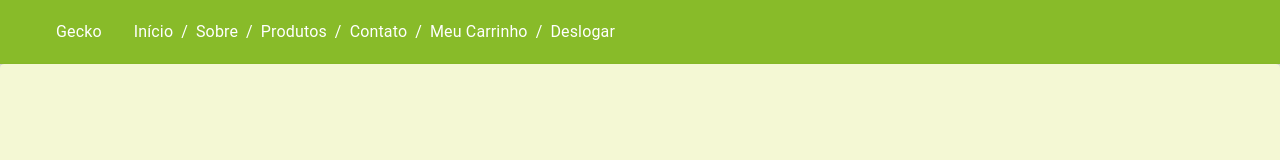
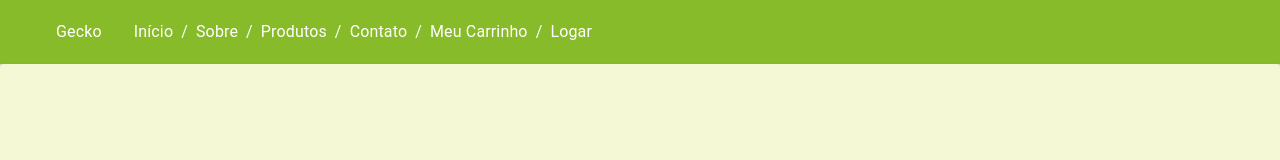
Before and after one commit to ProjetoGecko/frontend, a React (Vite) app: page / in a window 1280 px wide. Shown: the top 160 px of the page. Built offline with nearby package versions, Linux system fonts and the light colour scheme.

Commit message:
logar/deslogar

```diff
--- a/src/components/static/Navbar/Navbar.tsx
+++ b/src/components/static/Navbar/Navbar.tsx
@@ -16,7 +16,7 @@ function Navbar() {
 
     function goLogout() {
         dispatch(addToken(''));
-        alert('Usuario Deslogado com sucesso!');
+        if(token)alert('Usuario Deslogado com sucesso!');
         navigate('/login');
     }
 
@@ -68,7 +68,9 @@ function Navbar() {
                         <Typography className='menunav'>/</Typography>
                     </Box>
                     <Box onClick={goLogout}>
-                        <Typography className='menunav'>Deslogar</Typography>
+                        <Link to={token? '#' : '/login'}>
+                            <Typography className='menunav'>{token? 'Deslogar' : 'Logar'}</Typography>
+                        </Link>
                     </Box>
                 </Box>
             </Toolbar>
@@ -76,4 +78,5 @@ function Navbar() {
     );
 }
 
+
 export default Navbar;
```
